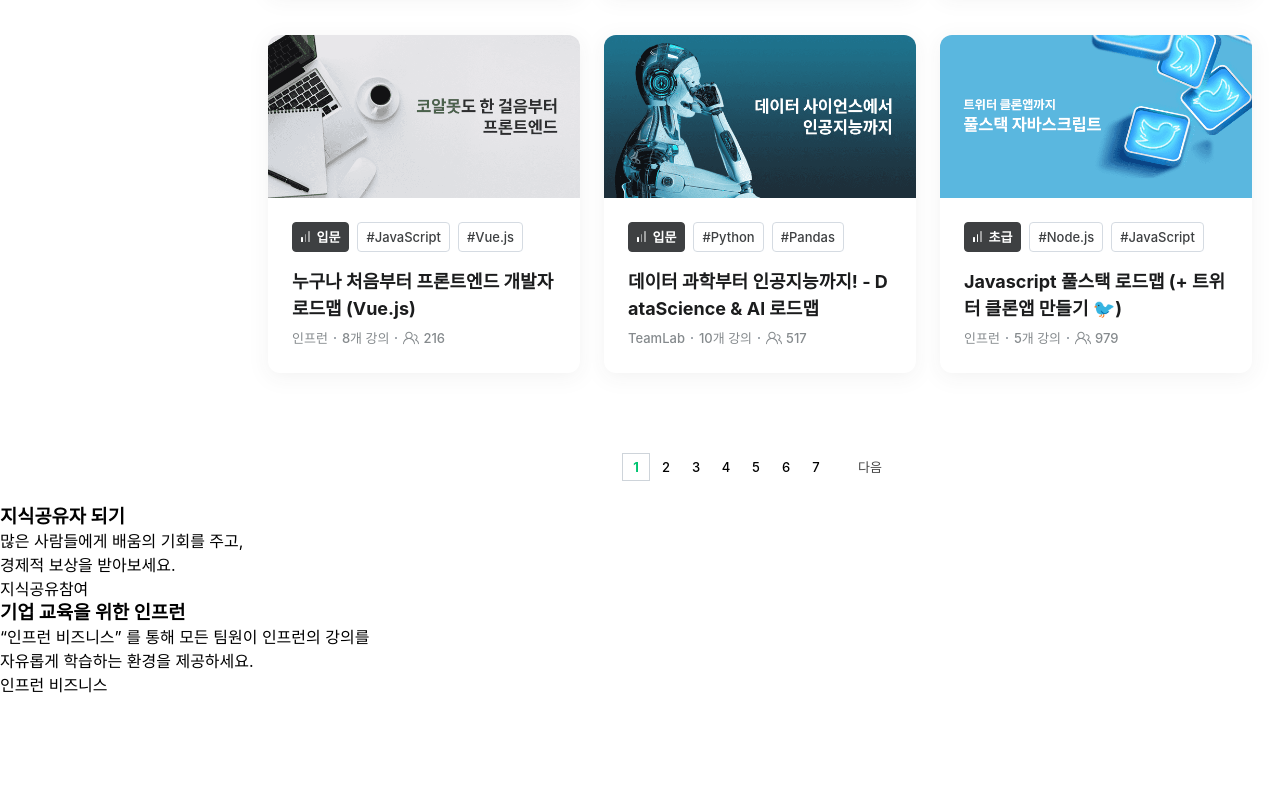
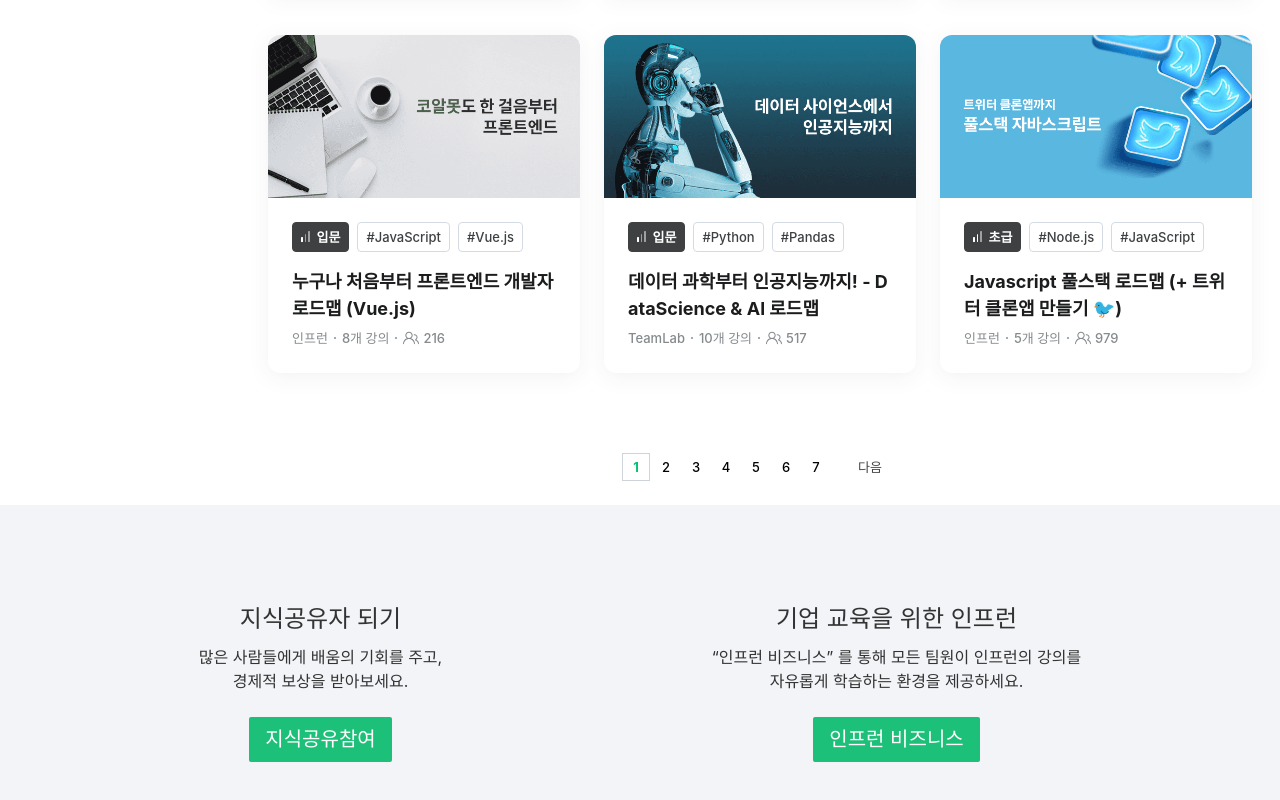
Before and after one commit to k9want/inflearn_clone, a website: page roadmaps.html in a window 1280 px wide. Shown: the part 2928-3728 px from the top of the page. Before the commit the page ends 3625 px from the top, so only its background shows below. Drawn offline with nearby package versions, Linux system fonts and the light colour scheme; files that its build step writes are made by us from their sources; a web font is replaced by a local one.

Commit message:
💄 Implement apply-section layout

```diff
--- /dev/null
+++ b/styles/components/_apply-section.scss
@@ -0,0 +1,50 @@
+.apply {
+  background: #f3f4f7;
+
+  &-wrapper {
+    @include flexbox(around);
+    padding: 28px 0;
+    max-width: 1152px;
+    margin: 0 auto;
+  }
+
+  &-card {
+    @include column-flexbox();
+  }
+
+  &-title {
+    font-size: 24px;
+    font-weight: 400;
+    line-height: 1.5;
+    color: #333;
+    margin-bottom: 8px;
+    text-align: center;
+  }
+
+  &-description {
+    font-size: 16px;
+    font-weight: 400;
+    color: #333;
+    margin-bottom: 24px;
+    text-align: center;
+  }
+
+  &-btn {
+    @include inline-flexbox();
+    height: 45px;
+    flex-wrap: nowrap;
+    font-size: 20px;
+    padding: 8px 16px;
+    color: #fff;
+    background: #1dc078;
+    border-radius: 2px;
+    border: none;
+    white-space: nowrap;
+  }
+
+  @include responsive('T') {
+    &-wrapper {
+      padding: 96px 0;
+    }
+  }
+}
--- a/styles/main.scss
+++ b/styles/main.scss
@@ -34,8 +34,11 @@
 @import './components/footer-menu';
 @import './components/footer-info-left';
 @import './components/footer-info-right';
+
+/* common */
+@import './components/pagination-list';
+@import './components/apply-section';
 /* roadmap */
-@import './components/pagination-list';
 @import './components/roadmaps-page-card';
 @import './components/roadmaps-panel-left';
 
```
